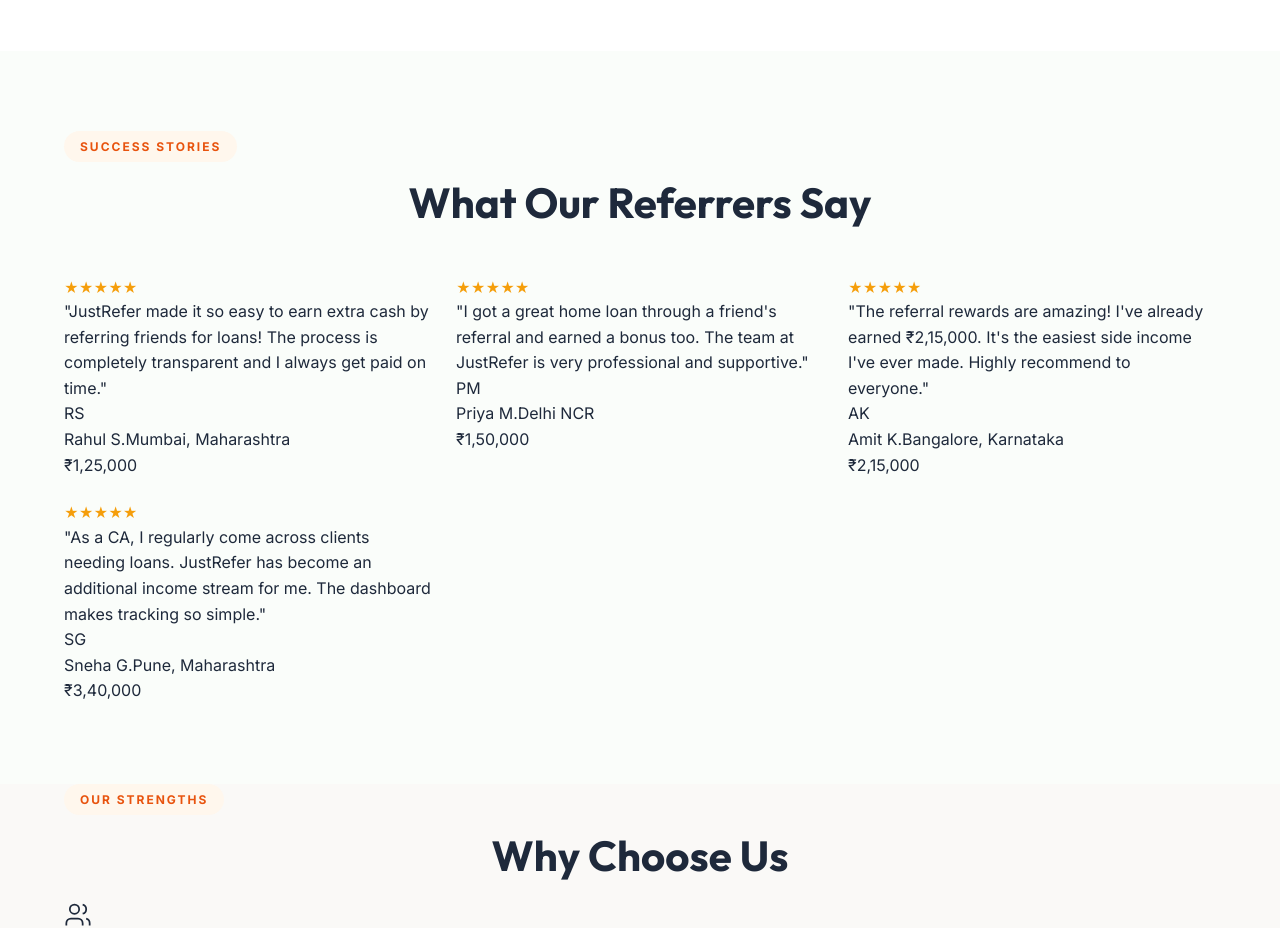
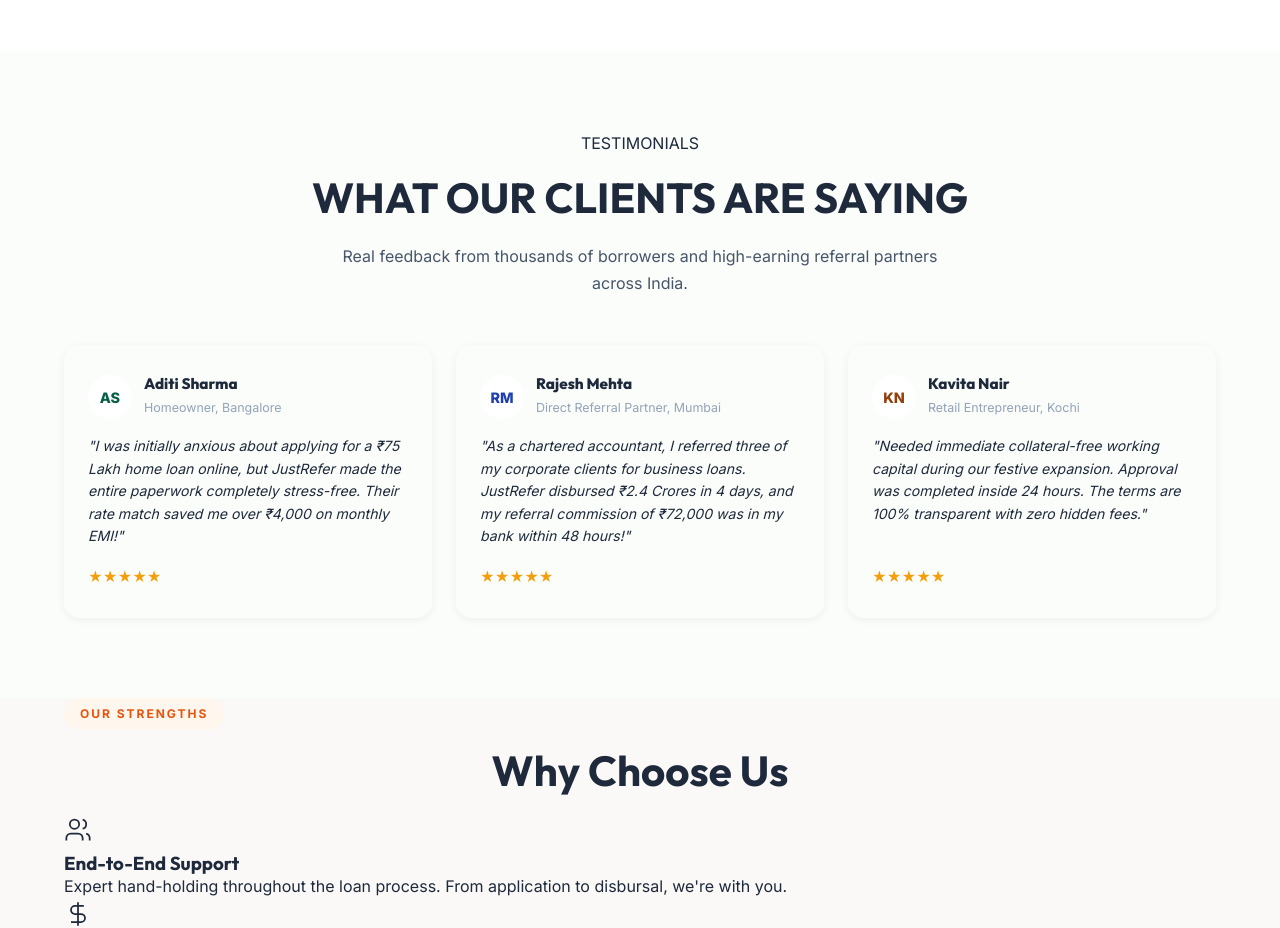
Before and after one commit to adityars07/Just-Refer, a React (Vite) app: page / in a window 1280 px wide. Shown: the part 3020-3948 px from the top of the page. Built offline with nearby package versions, Linux system fonts and the light colour scheme.

Commit message:
Update src/components/Testimonials.tsx

```diff
--- a/src/components/Testimonials.tsx
+++ b/src/components/Testimonials.tsx
@@ -1,52 +1,70 @@
-const testimonials = [
+const Testimonials = () => {
+  const reviews = [
     {
-    text: '"JustRefer made it so easy to earn extra cash by referring friends for loans! The process is completely transparent and I always get paid on time."',
-    name: 'Rahul S.',
-    location: 'Mumbai, Maharashtra',
-    initials: 'RS',
-    earning: '₹1,25,000',
+      name: 'Aditi Sharma',
+      role: 'Homeowner, Bangalore',
+      quote: '"I was initially anxious about applying for a ₹75 Lakh home loan online, but JustRefer made the entire paperwork completely stress-free. Their rate match saved me over ₹4,000 on monthly EMI!"',
+      rating: 5,
+      initials: 'AS',
+      color: '#065f46'
     },
     {
-    text: '"I got a great home loan through a friend\'s referral and earned a bonus too. The team at JustRefer is very professional and supportive."',
-    name: 'Priya M.',
-    location: 'Delhi NCR',
-    initials: 'PM',
-    earning: '₹1,50,000',
+      name: 'Rajesh Mehta',
+      role: 'Direct Referral Partner, Mumbai',
+      quote: '"As a chartered accountant, I referred three of my corporate clients for business loans. JustRefer disbursed ₹2.4 Crores in 4 days, and my referral commission of ₹72,000 was in my bank within 48 hours!"',
+      rating: 5,
+      initials: 'RM',
+      color: '#1e40af'
     },
     {
-    text: '"The referral rewards are amazing! I\'ve already earned ₹2,15,000. It\'s the easiest side income I\'ve ever made. Highly recommend to everyone."',
-    name: 'Amit K.',
-    location: 'Bangalore, Karnataka',
-    initials: 'AK',
-    earning: '₹2,15,000',
-  },
-  {
-    text: '"As a CA, I regularly come across clients needing loans. JustRefer has become an additional income stream for me. The dashboard makes tracking so simple."',
-    name: 'Sneha G.',
-    location: 'Pune, Maharashtra',
-    initials: 'SG',
-    earning: '₹3,40,000',
-  },
+      name: 'Kavita Nair',
+      role: 'Retail Entrepreneur, Kochi',
+      quote: '"Needed immediate collateral-free working capital during our festive expansion. Approval was completed inside 24 hours. The terms are 100% transparent with zero hidden fees."',
+      rating: 5,
+      initials: 'KN',
+      color: '#92400e'
+    }
   ]
 
-const Testimonials = () => {
   return (
     <section className="testimonials-section" id="testimonials">
       <div className="container">
-        <span className="section-badge">SUCCESS STORIES</span>
-        <h2 className="section-title">What Our Referrers Say</h2>
+        <div style={{ textAlign: 'center' }}>
+          <span className="section-tag">TESTIMONIALS</span>
+          <h2 className="section-title">WHAT OUR CLIENTS ARE SAYING</h2>
+          <p className="section-subtitle mx-auto">
+            Real feedback from thousands of borrowers and high-earning referral partners across India.
+          </p>
+        </div>
+
         <div className="testimonials-grid">
-          {testimonials.map((t, i) => (
-            <div key={i} className="testimonial-card" id={`testimonial-${i + 1}`}>
-              <div className="testimonial-stars">★★★★★</div>
-              <p className="testimonial-text">{t.text}</p>
-              <div className="testimonial-footer">
-                <div className="testimonial-avatar">{t.initials}</div>
-                <div className="testimonial-info">
-                  <span className="testimonial-name">{t.name}</span>
-                  <span className="testimonial-location">{t.location}</span>
+          {reviews.map((rev, idx) => (
+            <div key={idx} className="testimonial-mint-card">
+              <div>
+                <div className="testimonial-avatar-row">
+                  <div
+                    className="test-avatar"
+                    style={{
+                      background: '#ffffff',
+                      color: rev.color,
+                      display: 'flex',
+                      alignItems: 'center',
+                      justifyContent: 'center',
+                      fontWeight: 800,
+                      fontSize: '0.9rem'
+                    }}
+                  >
+                    {rev.initials}
                   </div>
-                <span className="testimonial-earning">{t.earning}</span>
+                  <div className="test-user">
+                    <h4>{rev.name}</h4>
+                    <span>{rev.role}</span>
+                  </div>
+                </div>
+                <p className="testimonial-quote">{rev.quote}</p>
+              </div>
+              <div className="testimonial-stars">
+                {'★'.repeat(rev.rating)}
               </div>
             </div>
           ))}
```
Lines whose indentation alone changed are shown as unchanged.
